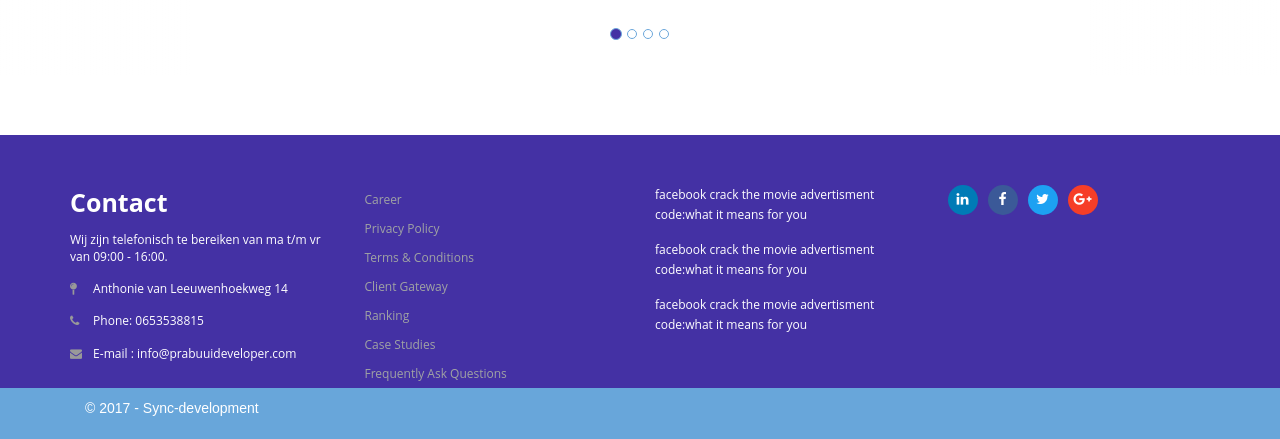
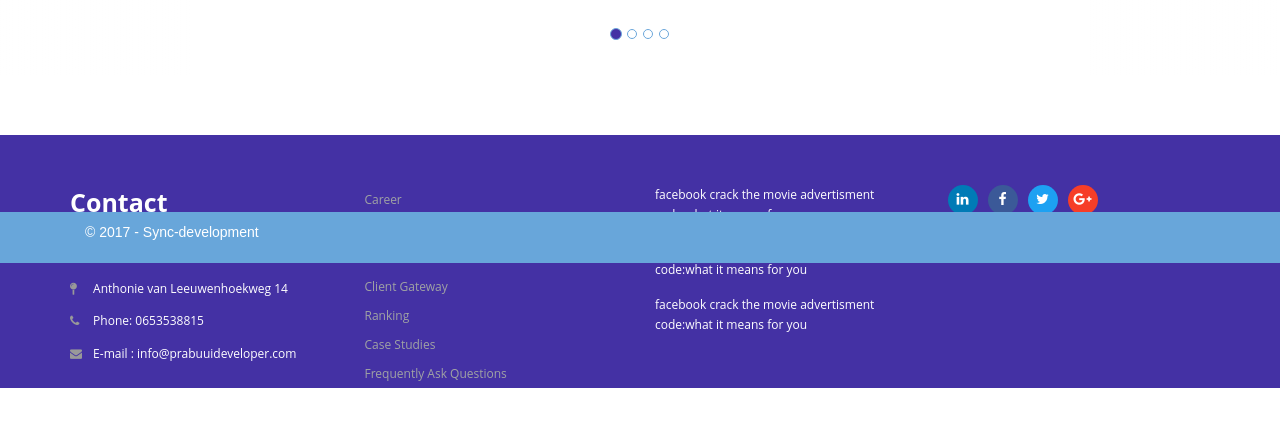
Before and after one commit to Sync-Development/Sync-Development, a PHP site: page /home.html in a window 1280 px wide. Shown: the part 537-976 px from the top of the page. After the commit the page ends 925 px from the top, so only its background shows below. Run offline with PHP 8.4, Linux system fonts and the light colour scheme; some libraries are stand-ins or nearby versions; some web fonts are replaced.

Commit message:
footer ipad

```diff
--- a/css/ipad.css
+++ b/css/ipad.css
@@ -290,7 +290,8 @@ footer { background-color:#4431a4; max-height:320px; font-family: 'Open Sans', s
 
  .copyright { max-height:80px; background-color:#68a6da;     position: absolute;
     width: 100%;
-    margin-bottom: 0px;}
+     margin-bottom:0px; }
+
  .copyright p { text-align:left; color:#FFF; padding:7px 0; margin-bottom:0;}
  .heading7 { font-size:21px; font-weight:700; color:#d9d6d6; margin-bottom:22px; display:none;}
  .post p { font-size:12px; color:#FFF; line-height:20px;}
--- a/home.html
+++ b/home.html
@@ -85,7 +85,7 @@ function filterFunction() {
 
 
 
-<div id="wrapper">
+
 <div class="bs-example">
     <div id="myCarousel" class="carousel slide" data-ride="carousel">
         <!-- Carousel indicators -->
@@ -190,7 +190,7 @@ function topFunction() {
 </footer>
 <!--footer start from here-->
 
-<div class="copyright">
+<div class="copyright" style="bottom:0px;">
   <div class="container">
     <div class="col-md-6">
       <p>© 2017 - Sync-development</p>
@@ -221,9 +221,8 @@ function topFunction() {
     </div>
 
 
-<br>
 
 
-    </div>
+
 </body>
 </html>
```
